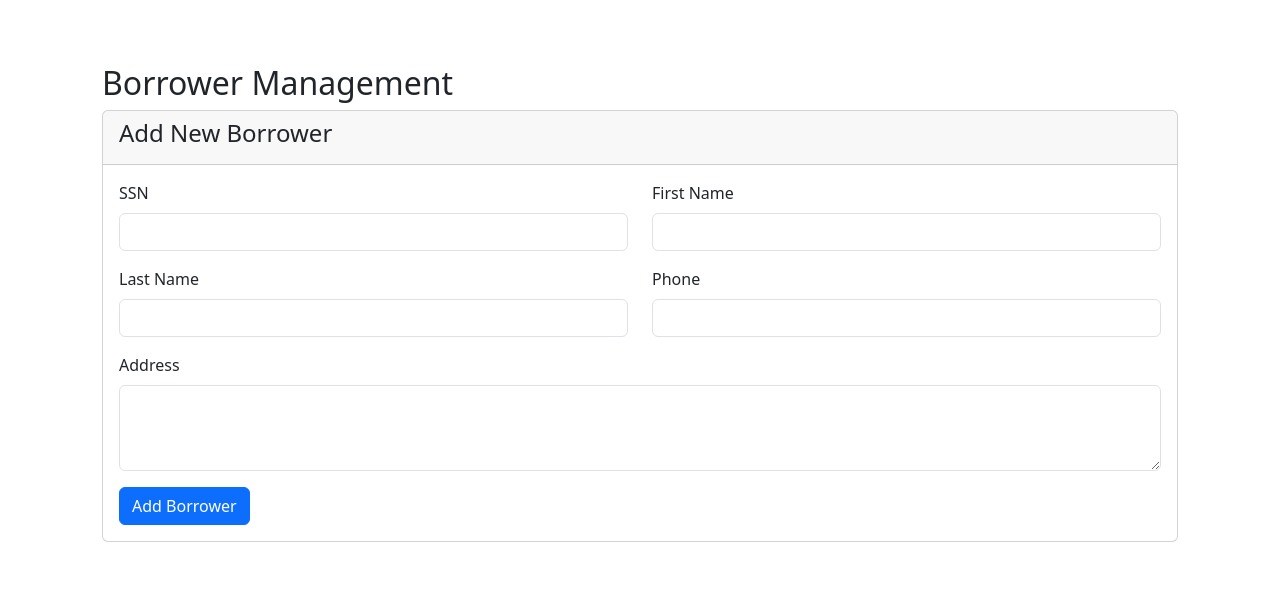
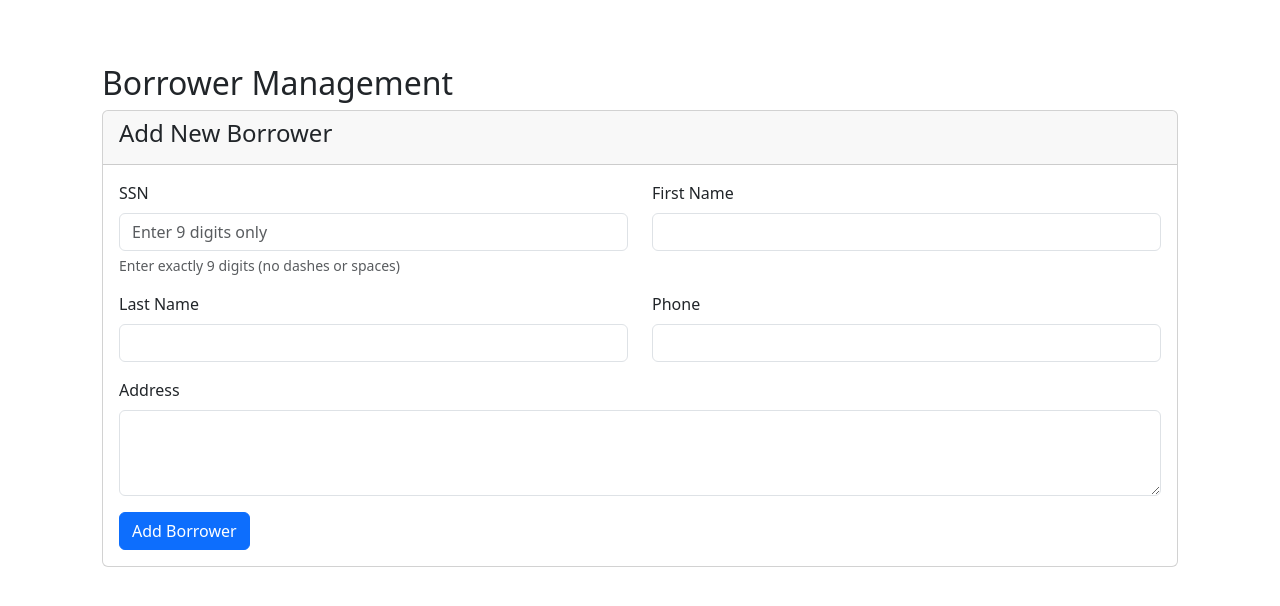
Before and after one commit to ScienceMarc/Iridium-Group, a Django app: page /borrower-management/ in a window 1280 px wide. Shown: the part 56-662 px from the top of the page. Run offline with Django 5.2, Linux system fonts and the light colour scheme.

Commit message:
feat: Final changes

```diff
--- a/library_portal/__init__.py
+++ b/library_portal/__init__.py
@@ -0,0 +1,2 @@
+import pymysql
+pymysql.install_as_MySQLdb()
--- a/libraryapp/templates/libraryapp/borrower_management.html
+++ b/libraryapp/templates/libraryapp/borrower_management.html
@@ -11,12 +11,16 @@
             <h4>Add New Borrower</h4>
         </div>
         <div class="card-body">
-            <form method="post">
+            <form method="post" id="borrowerForm">
                 {% csrf_token %}
                 <div class="row">
                     <div class="col-md-6 mb-3">
                         <label for="ssn" class="form-label">SSN</label>
-                        <input type="text" class="form-control" id="ssn" name="ssn" required>
+                        <input type="text" class="form-control" id="ssn" name="ssn" required
+                               pattern="[0-9]{9}"
+                               title="Please enter exactly 9 digits (no dashes or spaces)"
+                               placeholder="Enter 9 digits only">
+                        <div class="form-text text-muted">Enter exactly 9 digits (no dashes or spaces)</div>
                     </div>
                     <div class="col-md-6 mb-3">
                         <label for="fname" class="form-label">First Name</label>
@@ -42,4 +46,19 @@
         </div>
     </div>
 </div>
+
+{% block extra_js %}
+<script>
+document.getElementById('borrowerForm').addEventListener('submit', function(e) {
+    var ssnInput = document.getElementById('ssn');
+    var ssnValue = ssnInput.value.replace(/[^0-9]/g, '');
+    if (ssnValue.length !== 9) {
+        e.preventDefault();
+        alert('SSN must be exactly 9 digits (no dashes or spaces)');
+        ssnInput.focus();
+    }
+});
+</script>
 {% endblock %}
+
+{% endblock %}
--- a/requirements.txt
+++ b/requirements.txt
@@ -1,3 +1,3 @@
 Django==5.2
-mysqlclient==2.2.4
+PyMySQL==1.1.0
 python-dotenv==1.0.0
```
Also changed, not shown: 1 other file.
